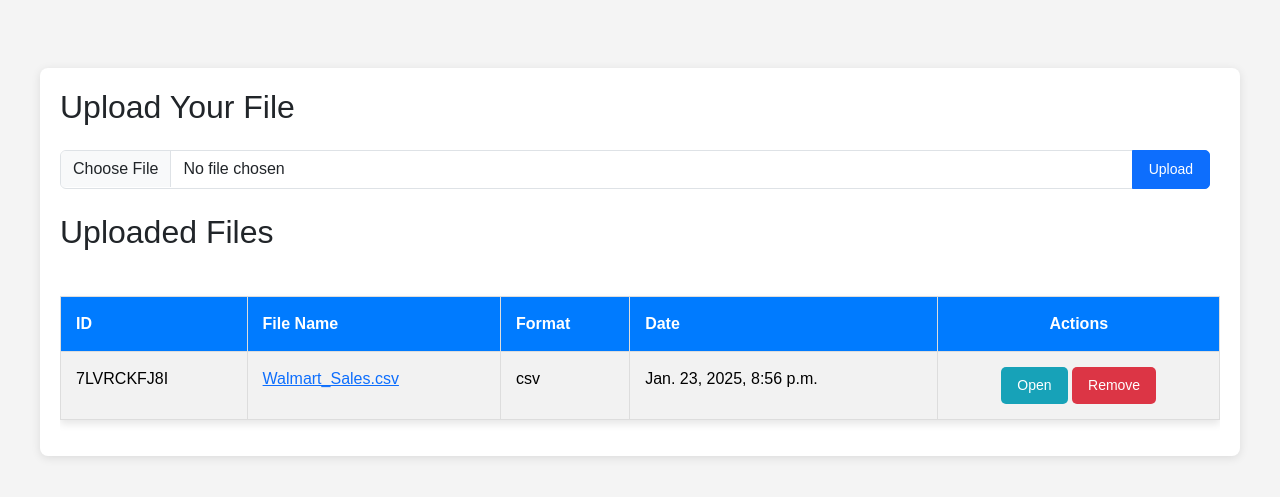
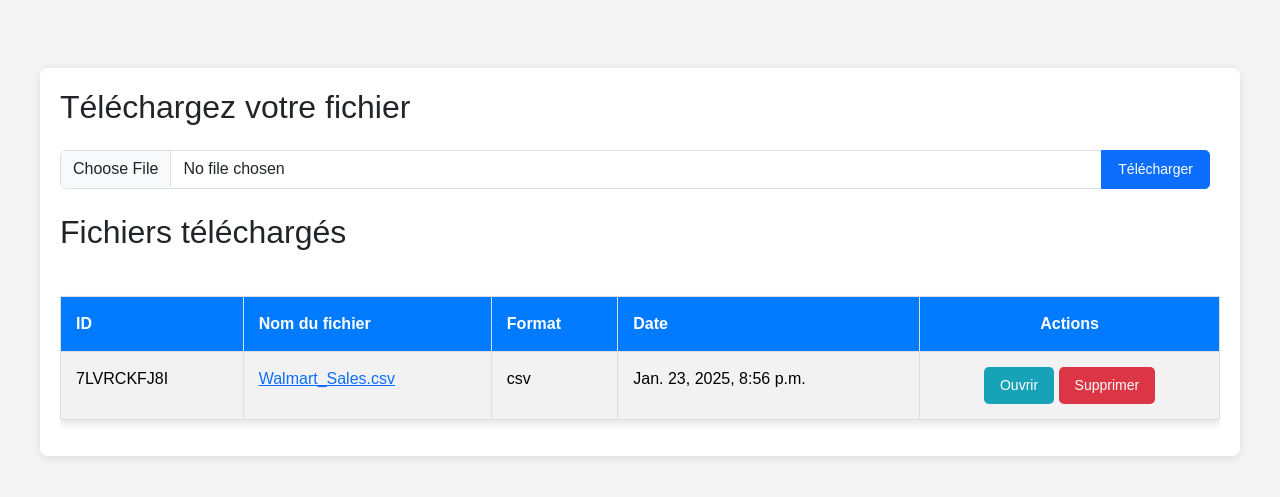
Before and after one commit to NizarBelaatik/Data_Analysis_Web_App, a Django app: page / in a window 1280 px wide. Shown: the top 497 px of the page. Run offline with Django 5.2, Linux system fonts and the light colour scheme; data comes from the database, SQL or seed files in the repository; both versions use the stored data as it was after the commit; some libraries are stand-ins or nearby versions.

Commit message:
up to date

```diff
--- a/backend/templates/html/main.html
+++ b/backend/templates/html/main.html
@@ -1,52 +1,52 @@
 {% load static %}
 <!DOCTYPE html>
-<html lang="en">
+<html lang="fr">
 <head>
     <meta charset="utf-8">
     <meta http-equiv="X-UA-Compatible" content="IE=edge">
-    <title>File Upload and Management</title>
-    <meta name="description" content="Upload and manage your files easily.">
+    <title>Téléchargement et gestion des fichiers</title>
+    <meta name="description" content="Téléchargez et gérez vos fichiers facilement.">
     <meta name="viewport" content="width=device-width, initial-scale=1">
 
-    {% load bootstrap5 %}
-    {% bootstrap_css %}
-    {% bootstrap_javascript %}
-    <link href="{% static 'css/style.css' %}" rel="stylesheet" type="text/css">
+    {% load bootstrap5 %}  <!-- Charge les styles Bootstrap -->
+    {% bootstrap_css %}  <!-- Inclut les fichiers CSS de Bootstrap -->
+    {% bootstrap_javascript %}  <!-- Inclut les fichiers JavaScript de Bootstrap -->
+    <link href="{% static 'css/style.css' %}" rel="stylesheet" type="text/css">  <!-- Charge le fichier CSS personnalisé -->
 </head>
 <body>
 
     <div class="container mt-5">
-      <h2 class="mb-4">Upload Your File</h2>
-      <form action="post" class="mb-4">
-          {% csrf_token %}
-          <div class="input-group">
-              <input type="file" id="file" class="form-control" aria-label="Upload" required>
-              <button type="button" id="upload" class="btn btn-primary">Upload</button>
+      <h2 class="mb-4">Téléchargez votre fichier</h2>  <!-- Titre pour la section de téléchargement -->
+      <form action="post" class="mb-4">  <!-- Formulaire pour le téléchargement des fichiers -->
+          {% csrf_token %}  <!-- Jeton CSRF pour la sécurité -->
+          <div class="input-group">  <!-- Groupe d'entrée avec un champ de fichier et un bouton -->
+              <input type="file" id="file" class="form-control" aria-label="Télécharger" required>  <!-- Champ pour sélectionner un fichier -->
+              <button type="button" id="upload" class="btn btn-primary">Télécharger</button>  <!-- Bouton pour déclencher le téléchargement -->
           </div>
       </form>
 
-      <h2 class="mb-4">Uploaded Files</h2>
-      <div class="table-responsive">
-          <table id="file-table" class="table table-striped">
+      <h2 class="mb-4">Fichiers téléchargés</h2>  <!-- Titre pour la liste des fichiers -->
+      <div class="table-responsive">  <!-- Table responsive pour les fichiers -->
+          <table id="file-table" class="table table-striped">  <!-- Table pour afficher les fichiers -->
               <thead>
                   <tr>
-                      <th scope="col">ID</th>
-                      <th scope="col">File Name</th>
-                      <th scope="col">Format</th>
-                      <th scope="col">Date</th>
-                      <th scope="col" class="text-center">Actions</th>
+                      <th scope="col">ID</th>  <!-- Colonne pour l'ID du fichier -->
+                      <th scope="col">Nom du fichier</th>  <!-- Colonne pour le nom du fichier -->
+                      <th scope="col">Format</th>  <!-- Colonne pour le format du fichier -->
+                      <th scope="col">Date</th>  <!-- Colonne pour la date de téléchargement -->
+                      <th scope="col" class="text-center">Actions</th>  <!-- Colonne pour les actions -->
                   </tr>
               </thead>
               <tbody>
-                  {% for F in files_list %}
+                  {% for F in files_list %}  <!-- Boucle pour afficher les fichiers -->
                       <tr scope="row">
-                          <td>{{ F.file_id }}</td>
-                          <td><a href="#">{{ F.file_name }}</a></td>
-                          <td>{{ F.file_format }}</td>
-                          <td>{{ F.file_date }}</td>
+                          <td>{{ F.file_id }}</td>  <!-- Affiche l'ID du fichier -->
+                          <td><a href="#">{{ F.file_name }}</a></td>  <!-- Affiche le nom du fichier avec un lien -->
+                          <td>{{ F.file_format }}</td>  <!-- Affiche le format du fichier -->
+                          <td>{{ F.file_date }}</td>  <!-- Affiche la date du fichier -->
                           <td class="text-center">
-                              <a href="{% url 'DA' file_id=F.file_id %}" class="btn btn-info btn-sm">Open</a>
-                              <a href="{% url 'remove_file' file_id=F.file_id %}" class="btn btn-danger btn-sm">Remove</a>
+                              <a href="{% url 'DA' file_id=F.file_id %}" class="btn btn-info btn-sm">Ouvrir</a>  <!-- Bouton pour ouvrir le fichier -->
+                              <a href="{% url 'remove_file' file_id=F.file_id %}" class="btn btn-danger btn-sm">Supprimer</a>  <!-- Bouton pour supprimer le fichier -->
                           </td>
                       </tr>
                   {% endfor %}
@@ -55,7 +55,9 @@
       </div>
   </div>
 
+    <!-- Inclut jQuery -->
     <script src="https://code.jquery.com/jquery-3.6.4.min.js"></script>
+    <!-- Inclut un fichier JavaScript personnalisé -->
     <script src="{% static 'js/script.js' %}"></script>
 </body>
 </html>
```
Also changed, not shown: db.sqlite3, media/uploads/Walmart_Sales.csv (added).
